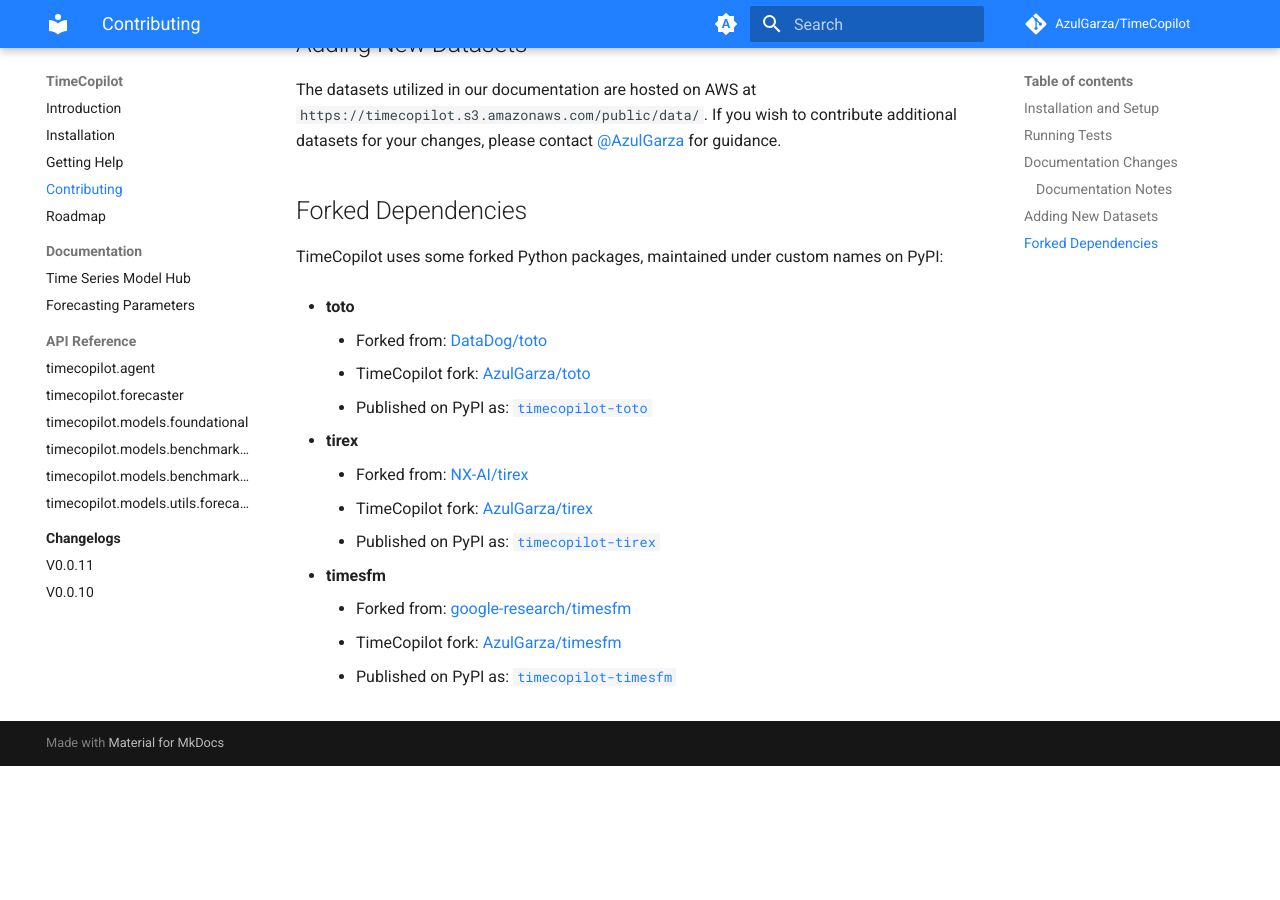
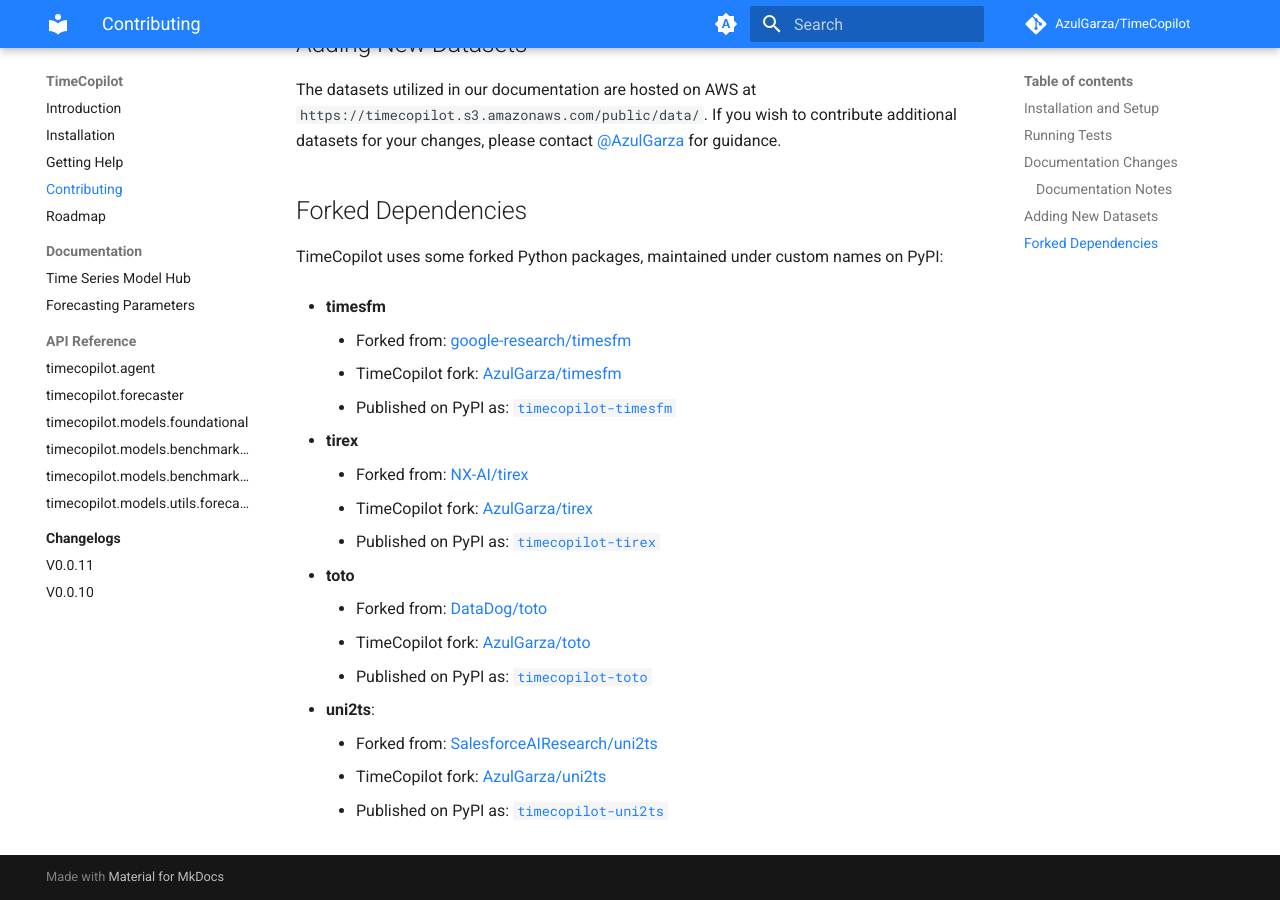
Before and after one commit to mpg05883/timecopilot, an MkDocs documentation site: the page built from docs/contributing.md, in a window 1280 px wide and 900 px high, scrolled down 1511 px. Built offline with MkDocs 1.6.1 and Material for MkDocs 9.7.7, drawn with Linux system fonts in a browser that asks for light colours; comment, search, counter and statistics services are not loaded; before the commit the page ends 2277 px from its top, so only the background shows below that.

Commit message:
docs: update list of forked repos

```diff
--- a/docs/contributing.md
+++ b/docs/contributing.md
@@ -65,17 +65,22 @@
 
 TimeCopilot uses some forked Python packages, maintained under custom names on PyPI:
 
-- **toto**
-    - Forked from: [DataDog/toto](https://github.com/DataDog/toto)
-    - TimeCopilot fork: [AzulGarza/toto](https://github.com/AzulGarza/toto)
-    - Published on PyPI as: [`timecopilot-toto`](https://pypi.org/project/timecopilot-toto/)
+- **timesfm**
+    - Forked from: [google-research/timesfm](https://github.com/google-research/timesfm)
+    - TimeCopilot fork: [AzulGarza/timesfm](https://github.com/AzulGarza/timesfm)
+    - Published on PyPI as: [`timecopilot-timesfm`](https://pypi.org/project/timecopilot-timesfm/)
 
 - **tirex**
     - Forked from: [NX-AI/tirex](https://github.com/NX-AI/tirex)
     - TimeCopilot fork: [AzulGarza/tirex](https://github.com/AzulGarza/tirex)
     - Published on PyPI as: [`timecopilot-tirex`](https://pypi.org/project/timecopilot-tirex/)
 
-- **timesfm**
-    - Forked from: [google-research/timesfm](https://github.com/google-research/timesfm)
-    - TimeCopilot fork: [AzulGarza/timesfm](https://github.com/AzulGarza/timesfm)
-    - Published on PyPI as: [`timecopilot-timesfm`](https://pypi.org/project/timecopilot-timesfm/)
+- **toto**
+    - Forked from: [DataDog/toto](https://github.com/DataDog/toto)
+    - TimeCopilot fork: [AzulGarza/toto](https://github.com/AzulGarza/toto)
+    - Published on PyPI as: [`timecopilot-toto`](https://pypi.org/project/timecopilot-toto/)
+
+- **uni2ts**:
+    - Forked from: [SalesforceAIResearch/uni2ts](https://github.com/SalesforceAIResearch/uni2ts)
+    - TimeCopilot fork: [AzulGarza/uni2ts](https://github.com/AzulGarza/uni2ts)
+    - Published on PyPI as: [`timecopilot-uni2ts`](https://pypi.org/project/timecopilot-uni2ts/)
```
